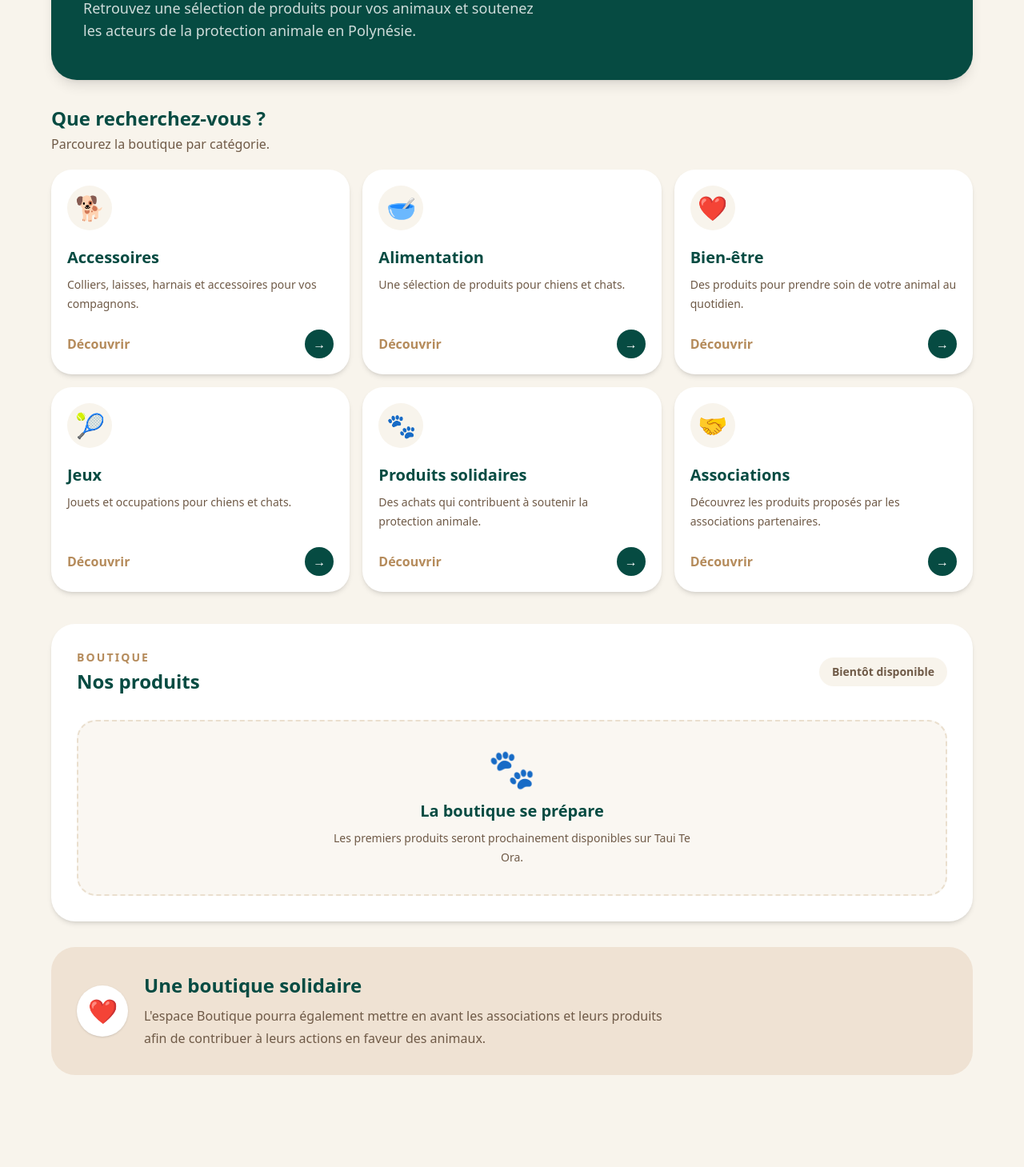
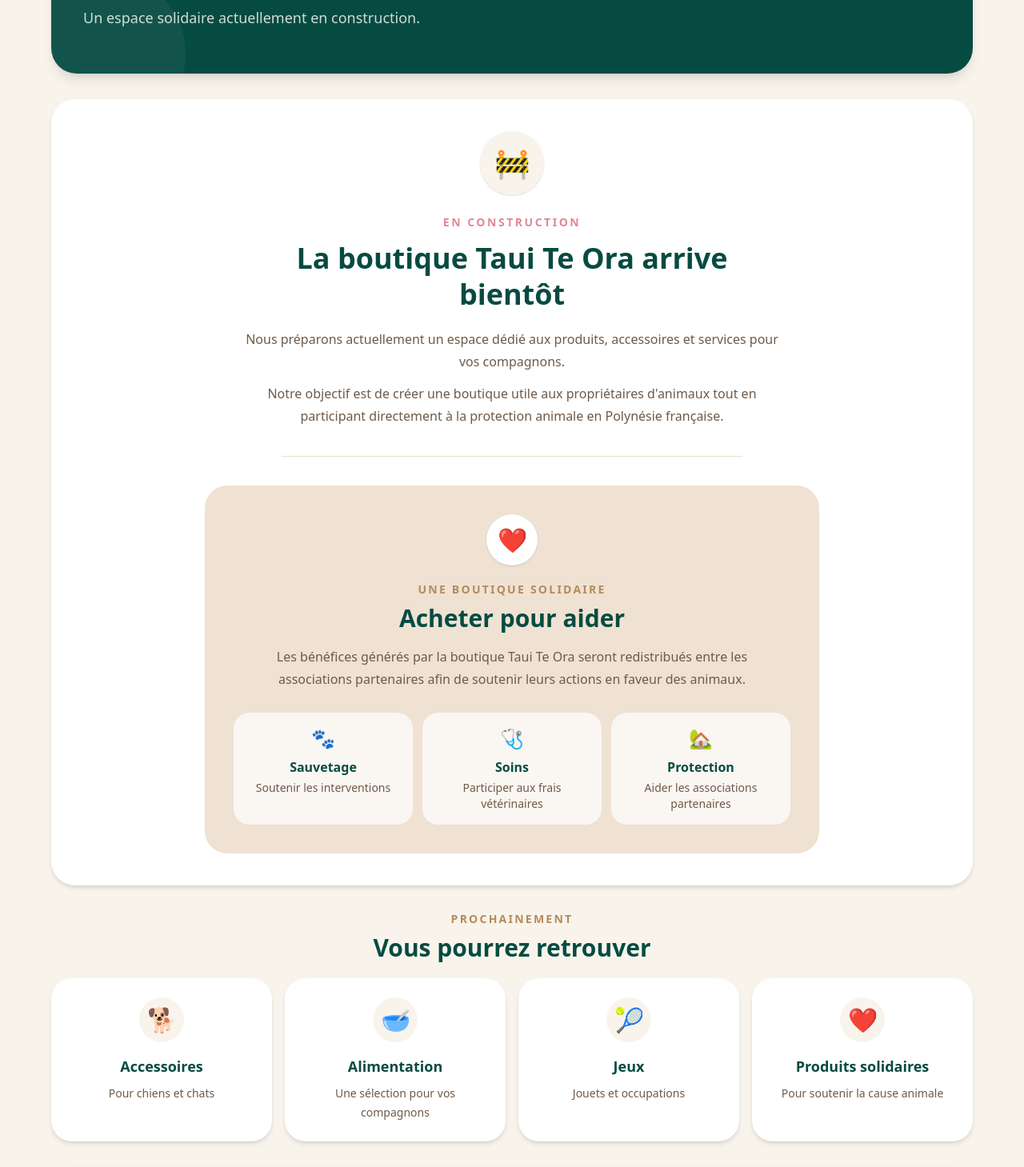
Before and after one commit to jonathandrouillon-commits/taui-te-ora, a Next.js app: page /boutique in a window 1280 px wide. Shown: the part 248-1707 px from the top of the page at 80% size. Built offline with nearby package versions, Linux system fonts and the light colour scheme.

Commit message:
Met a jour boutique solidaire Taui Te Ora

```diff
--- a/app/boutique/page.tsx
+++ b/app/boutique/page.tsx
@@ -1,61 +1,21 @@
 "use client";
 
 import Link from "next/link";
-
-const categories = [
-  {
-    title: "Accessoires",
-    description:
-      "Colliers, laisses, harnais et accessoires pour vos compagnons.",
-    icon: "🐕",
-    href: "/boutique?categorie=accessoires",
-  },
-  {
-    title: "Alimentation",
-    description:
-      "Une sélection de produits pour chiens et chats.",
-    icon: "🥣",
-    href: "/boutique?categorie=alimentation",
-  },
-  {
-    title: "Bien-être",
-    description:
-      "Des produits pour prendre soin de votre animal au quotidien.",
-    icon: "❤️",
-    href: "/boutique?categorie=bien-etre",
-  },
-  {
-    title: "Jeux",
-    description:
-      "Jouets et occupations pour chiens et chats.",
-    icon: "🎾",
-    href: "/boutique?categorie=jeux",
-  },
-  {
-    title: "Produits solidaires",
-    description:
-      "Des achats qui contribuent à soutenir la protection animale.",
-    icon: "🐾",
-    href: "/boutique?categorie=solidaire",
-  },
-  {
-    title: "Associations",
-    description:
-      "Découvrez les produits proposés par les associations partenaires.",
-    icon: "🤝",
-    href: "/boutique?categorie=associations",
-  },
-];
 
 export default function BoutiquePage() {
   return (
     <main className="min-h-[100dvh] bg-[#f8f4ec] px-4 pb-28 pt-6 sm:px-6">
       <div className="mx-auto max-w-6xl">
-        {/* HERO */}
+        {/* =====================================================
+            HERO
+        ====================================================== */}
 
-        <section className="overflow-hidden rounded-[32px] bg-[#064b42] px-6 py-10 text-white shadow-lg sm:px-10 sm:py-12">
-          <div className="max-w-2xl">
-            <div className="mb-4 flex h-16 w-16 items-center justify-center rounded-full bg-white/15 text-3xl">
+        <section className="relative overflow-hidden rounded-[32px] bg-[#064b42] px-6 py-10 text-white shadow-lg sm:px-10 sm:py-14">
+          <div className="pointer-events-none absolute -right-12 -top-12 h-40 w-40 rounded-full bg-white/5" />
+          <div className="pointer-events-none absolute -bottom-20 -left-10 h-52 w-52 rounded-full bg-white/5" />
+
+          <div className="relative z-10 max-w-2xl">
+            <div className="mb-5 flex h-16 w-16 items-center justify-center rounded-full bg-white/15 text-3xl">
               🛍️
             </div>
 
@@ -68,114 +28,208 @@ export default function BoutiquePage() {
             </h1>
 
             <p className="mt-4 max-w-xl text-base leading-7 text-white/80 sm:text-lg">
-              Retrouvez une sélection de produits pour vos animaux
-              et soutenez les acteurs de la protection animale en
-              Polynésie.
+              Un espace solidaire actuellement en construction.
             </p>
           </div>
         </section>
 
-        {/* CATEGORIES */}
+        {/* =====================================================
+            EN CONSTRUCTION
+        ====================================================== */}
 
-        <section className="mt-8">
-          <div className="mb-5">
-            <h2 className="text-2xl font-black text-[#064b42]">
-              Que recherchez-vous ?
-            </h2>
-
-            <p className="mt-1 text-[#6f5a47]">
-              Parcourez la boutique par catégorie.
-            </p>
+        <section className="mt-8 rounded-[30px] bg-white p-6 text-center shadow-md sm:p-10">
+          <div className="mx-auto flex h-20 w-20 items-center justify-center rounded-full bg-[#f8f4ec] text-4xl shadow-sm">
+            🚧
           </div>
 
-          <div className="grid gap-4 sm:grid-cols-2 lg:grid-cols-3">
-            {categories.map((category) => (
-              <Link
-                key={category.title}
-                href={category.href}
-                className="group rounded-[26px] bg-white p-5 shadow-md transition hover:-translate-y-1 hover:shadow-lg"
-              >
-                <div className="flex h-14 w-14 items-center justify-center rounded-full bg-[#f8f4ec] text-3xl">
-                  {category.icon}
+          <p className="mt-6 text-sm font-black uppercase tracking-[0.18em] text-[#df8995]">
+            En construction
+          </p>
+
+          <h2 className="mx-auto mt-3 max-w-2xl text-3xl font-black leading-tight text-[#064b42] sm:text-4xl">
+            La boutique Taui Te Ora arrive bientôt
+          </h2>
+
+          <p className="mx-auto mt-5 max-w-2xl text-base leading-7 text-[#6f5a47]">
+            Nous préparons actuellement un espace dédié aux produits,
+            accessoires et services pour vos compagnons.
+          </p>
+
+          <p className="mx-auto mt-3 max-w-2xl text-base leading-7 text-[#6f5a47]">
+            Notre objectif est de créer une boutique utile aux propriétaires
+            d&apos;animaux tout en participant directement à la protection
+            animale en Polynésie française.
+          </p>
+
+          <div className="mx-auto my-9 h-px max-w-xl bg-[#eadfce]" />
+
+          {/* =====================================================
+              BOUTIQUE SOLIDAIRE
+          ====================================================== */}
+
+          <div className="mx-auto max-w-3xl rounded-[28px] bg-[#efe2d3] p-6 sm:p-9">
+            <div className="mx-auto flex h-16 w-16 items-center justify-center rounded-full bg-white text-3xl shadow-sm">
+              ❤️
+            </div>
+
+            <p className="mt-5 text-sm font-black uppercase tracking-[0.16em] text-[#b58b5b]">
+              Une boutique solidaire
+            </p>
+
+            <h3 className="mt-2 text-2xl font-black text-[#064b42] sm:text-3xl">
+              Acheter pour aider
+            </h3>
+
+            <p className="mx-auto mt-4 max-w-2xl text-base leading-7 text-[#6f5a47]">
+              Les bénéfices générés par la boutique Taui Te Ora seront
+              redistribués entre les associations partenaires afin de soutenir
+              leurs actions en faveur des animaux.
+            </p>
+
+            <div className="mt-7 grid gap-3 sm:grid-cols-3">
+              <div className="rounded-[20px] bg-white/70 p-4">
+                <div className="text-2xl">
+                  🐾
                 </div>
 
-                <h3 className="mt-5 text-xl font-black text-[#064b42]">
-                  {category.title}
-                </h3>
-
-                <p className="mt-2 min-h-[48px] text-sm leading-6 text-[#6f5a47]">
-                  {category.description}
+                <p className="mt-2 font-black text-[#064b42]">
+                  Sauvetage
                 </p>
 
-                <div className="mt-5 flex items-center justify-between">
-                  <span className="font-black text-[#b58b5b]">
-                    Découvrir
-                  </span>
+                <p className="mt-1 text-sm text-[#6f5a47]">
+                  Soutenir les interventions
+                </p>
+              </div>
 
-                  <span className="flex h-9 w-9 items-center justify-center rounded-full bg-[#064b42] font-black text-white transition group-hover:translate-x-1">
-                    →
-                  </span>
+              <div className="rounded-[20px] bg-white/70 p-4">
+                <div className="text-2xl">
+                  🩺
                 </div>
-              </Link>
-            ))}
+
+                <p className="mt-2 font-black text-[#064b42]">
+                  Soins
+                </p>
+
+                <p className="mt-1 text-sm text-[#6f5a47]">
+                  Participer aux frais vétérinaires
+                </p>
+              </div>
+
+              <div className="rounded-[20px] bg-white/70 p-4">
+                <div className="text-2xl">
+                  🏡
+                </div>
+
+                <p className="mt-2 font-black text-[#064b42]">
+                  Protection
+                </p>
+
+                <p className="mt-1 text-sm text-[#6f5a47]">
+                  Aider les associations partenaires
+                </p>
+              </div>
+            </div>
           </div>
         </section>
 
-        {/* PRODUITS */}
+        {/* =====================================================
+            PROCHAINEMENT
+        ====================================================== */}
 
-        <section className="mt-10 rounded-[30px] bg-white p-6 shadow-md sm:p-8">
-          <div className="flex flex-col justify-between gap-4 sm:flex-row sm:items-center">
-            <div>
-              <p className="text-sm font-black uppercase tracking-[0.15em] text-[#b58b5b]">
-                Boutique
+        <section className="mt-8">
+          <div className="mb-5 text-center">
+            <p className="text-sm font-black uppercase tracking-[0.16em] text-[#b58b5b]">
+              Prochainement
+            </p>
+
+            <h2 className="mt-2 text-2xl font-black text-[#064b42] sm:text-3xl">
+              Vous pourrez retrouver
+            </h2>
+          </div>
+
+          <div className="grid gap-4 sm:grid-cols-2 lg:grid-cols-4">
+            <div className="rounded-[26px] bg-white p-6 text-center shadow-md">
+              <div className="mx-auto flex h-14 w-14 items-center justify-center rounded-full bg-[#f8f4ec] text-3xl">
+                🐕
+              </div>
+
+              <h3 className="mt-4 text-lg font-black text-[#064b42]">
+                Accessoires
+              </h3>
+
+              <p className="mt-2 text-sm leading-6 text-[#6f5a47]">
+                Pour chiens et chats
               </p>
-
-              <h2 className="mt-1 text-2xl font-black text-[#064b42]">
-                Nos produits
-              </h2>
             </div>
 
-            <span className="w-fit rounded-full bg-[#f8f4ec] px-4 py-2 text-sm font-black text-[#6f5a47]">
-              Bientôt disponible
-            </span>
-          </div>
+            <div className="rounded-[26px] bg-white p-6 text-center shadow-md">
+              <div className="mx-auto flex h-14 w-14 items-center justify-center rounded-full bg-[#f8f4ec] text-3xl">
+                🥣
+              </div>
 
-          <div className="mt-8 flex min-h-[220px] flex-col items-center justify-center rounded-[24px] border-2 border-dashed border-[#eadfce] bg-[#faf7f2] px-6 text-center">
-            <div className="text-5xl">
-              🐾
+              <h3 className="mt-4 text-lg font-black text-[#064b42]">
+                Alimentation
+              </h3>
+
+              <p className="mt-2 text-sm leading-6 text-[#6f5a47]">
+                Une sélection pour vos compagnons
+              </p>
             </div>
 
-            <h3 className="mt-4 text-xl font-black text-[#064b42]">
-              La boutique se prépare
-            </h3>
+            <div className="rounded-[26px] bg-white p-6 text-center shadow-md">
+              <div className="mx-auto flex h-14 w-14 items-center justify-center rounded-full bg-[#f8f4ec] text-3xl">
+                🎾
+              </div>
 
-            <p className="mt-2 max-w-md text-sm leading-6 text-[#6f5a47]">
-              Les premiers produits seront prochainement disponibles
-              sur Taui Te Ora.
-            </p>
+              <h3 className="mt-4 text-lg font-black text-[#064b42]">
+                Jeux
+              </h3>
+
+              <p className="mt-2 text-sm leading-6 text-[#6f5a47]">
+                Jouets et occupations
+              </p>
+            </div>
+
+            <div className="rounded-[26px] bg-white p-6 text-center shadow-md">
+              <div className="mx-auto flex h-14 w-14 items-center justify-center rounded-full bg-[#f8f4ec] text-3xl">
+                ❤️
+              </div>
+
+              <h3 className="mt-4 text-lg font-black text-[#064b42]">
+                Produits solidaires
+              </h3>
+
+              <p className="mt-2 text-sm leading-6 text-[#6f5a47]">
+                Pour soutenir la cause animale
+              </p>
+            </div>
           </div>
         </section>
 
-        {/* SOLIDAIRE */}
+        {/* =====================================================
+            MESSAGE FINAL
+        ====================================================== */}
 
-        <section className="mt-8 rounded-[30px] bg-[#efe2d3] p-6 sm:p-8">
-          <div className="flex flex-col gap-5 sm:flex-row sm:items-center">
-            <div className="flex h-16 w-16 shrink-0 items-center justify-center rounded-full bg-white text-3xl shadow-sm">
-              ❤️
-            </div>
+        <section className="mt-8 rounded-[30px] border border-[#eadfce] bg-white p-6 text-center shadow-sm sm:p-8">
+          <div className="text-4xl">
+            🐾
+          </div>
 
-            <div>
-              <h2 className="text-2xl font-black text-[#064b42]">
-                Une boutique solidaire
-              </h2>
+          <h2 className="mt-4 text-2xl font-black text-[#064b42]">
+            Ensemble pour leur offrir une vie meilleure
+          </h2>
 
-              <p className="mt-2 max-w-2xl leading-7 text-[#6f5a47]">
-                L'espace Boutique pourra également mettre en avant les
-                associations et leurs produits afin de contribuer à
-                leurs actions en faveur des animaux.
-              </p>
-            </div>
-          </div>
+          <p className="mx-auto mt-3 max-w-xl leading-7 text-[#6f5a47]">
+            Chaque achat effectué dans la future boutique contribuera à
+            soutenir les associations partenaires de Taui Te Ora.
+          </p>
+
+          <Link
+            href="/"
+            className="mt-6 inline-flex items-center justify-center rounded-full bg-[#064b42] px-7 py-3 font-black text-white transition hover:bg-[#0a6659]"
+          >
+            Retour aux animaux
+          </Link>
         </section>
       </div>
     </main>
```
